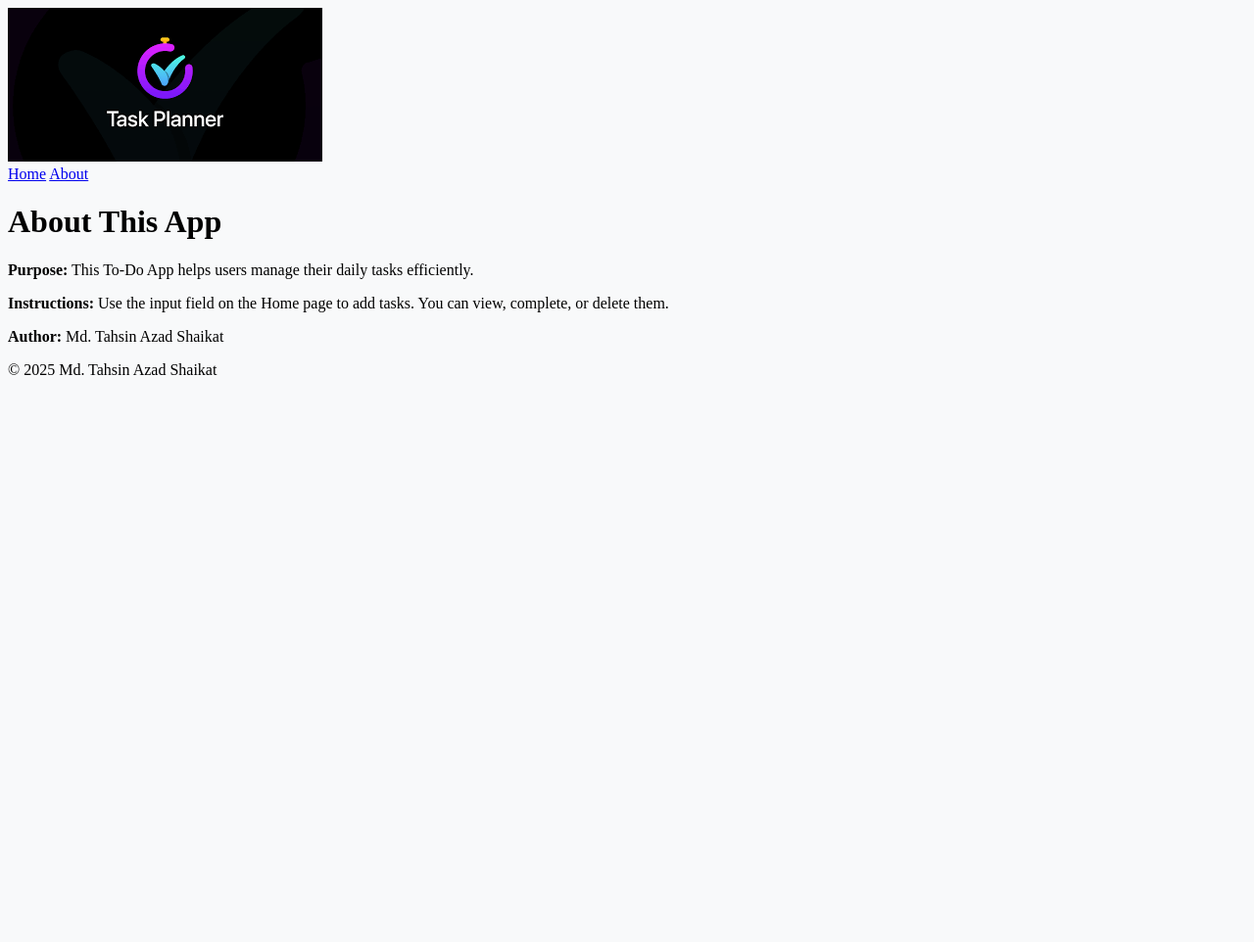
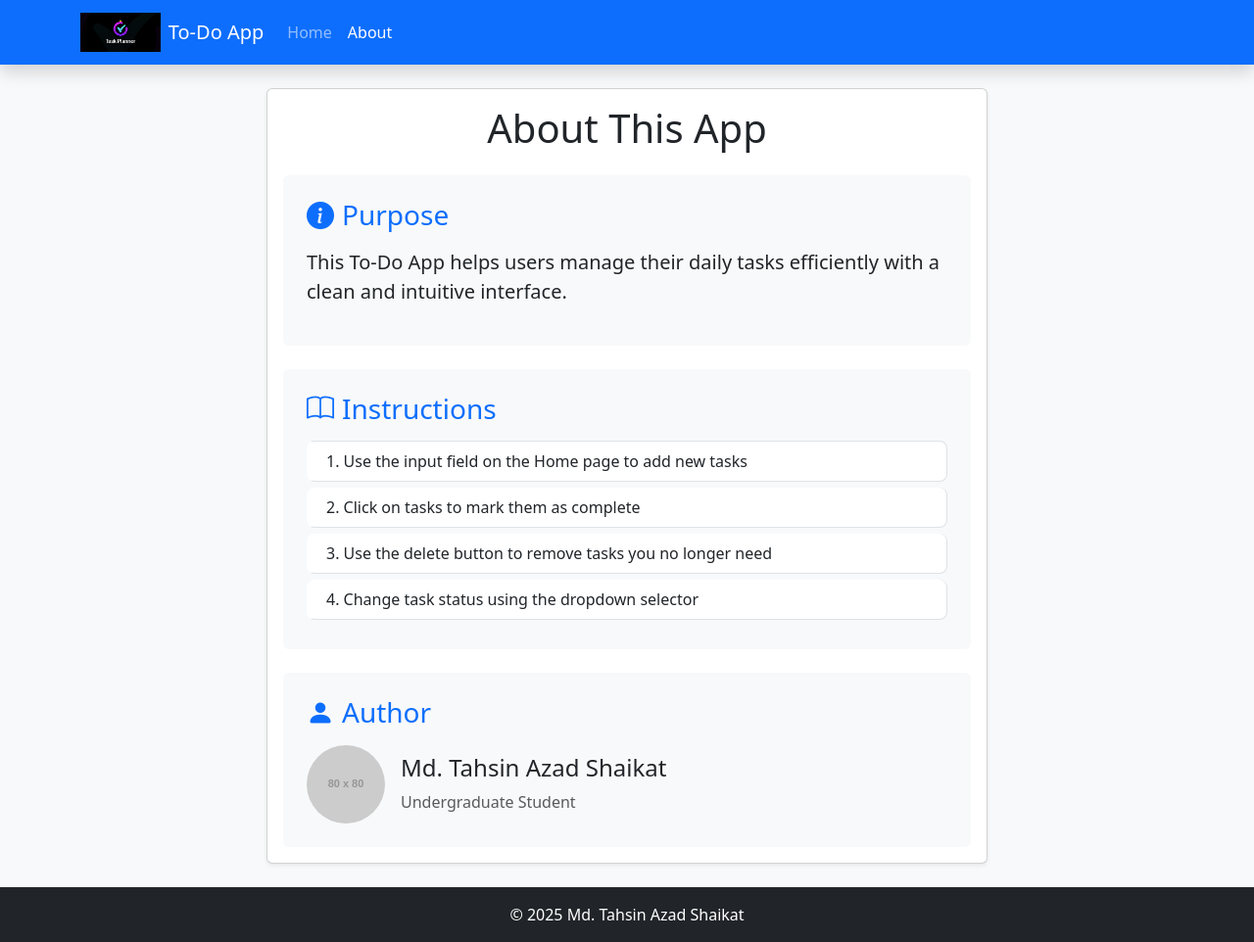
Before and after one commit to shaikat020/todo_web_app, a plain HTML site: page about.html in a window 1280 px wide. Shown: the whole page at 98% size. Before the commit the page ends 800 px from the top, so only its background shows below. Drawn offline with nearby package versions, Linux system fonts and the light colour scheme; placeholder pictures from the web are drawn by us.

Commit message:
Lab report - 4: Create about.html

```diff
--- a/about.html
+++ b/about.html
@@ -1,36 +1,92 @@
 <!DOCTYPE html>
 <html lang="en">
 <head>
-  <meta charset="UTF-8" />
-  <meta name="viewport" content="width=device-width, initial-scale=1.0" />
+  <meta charset="UTF-8">
+  <meta name="viewport" content="width=device-width, initial-scale=1.0">
   <title>About - To-Do App</title>
-  <link rel="stylesheet" href="styles.css" />
-  <link rel="icon" href="images/favicon.ico" type="image/x-icon" />
+  <!-- Bootstrap CSS -->
+  <link href="https://cdn.jsdelivr.net/npm/bootstrap@5.3.2/dist/css/bootstrap.min.css" rel="stylesheet">
+  <!-- Custom CSS -->
+  <link rel="stylesheet" href="styles.css">
+  <link rel="icon" href="images/favicon.ico" type="image/x-icon">
 </head>
-<body>
-  <header>
-    <nav class="navbar">
-      <div class="nav-left">
-        <img src="images/logo.png" alt="App Logo" class="logo" />
-        <div class="nav-links">
-          <a href="index.html">Home</a>
-          <a href="about.html" class="active">About</a>
+<body class="d-flex flex-column min-vh-100 bg-light">
+  <!-- Bootstrap Navbar - Consistent with index.html -->
+  <nav class="navbar navbar-expand-lg navbar-dark bg-primary shadow">
+    <div class="container">
+      <a class="navbar-brand d-flex align-items-center" href="#">
+        <img src="images/logo.png" alt="App Logo" height="40" class="me-2">
+        To-Do App
+      </a>
+      <button class="navbar-toggler" type="button" data-bs-toggle="collapse" data-bs-target="#navbarContent">
+        <span class="navbar-toggler-icon"></span>
+      </button>
+      <div class="collapse navbar-collapse" id="navbarContent">
+        <ul class="navbar-nav me-auto">
+          <li class="nav-item">
+            <a class="nav-link" href="index.html">Home</a>
+          </li>
+          <li class="nav-item">
+            <a class="nav-link active" href="about.html">About</a>
+          </li>
+        </ul>
+      </div>
+    </div>
+  </nav>
+
+  <!-- Main Content -->
+  <main class="container my-4 flex-grow-1">
+    <div class="row justify-content-center">
+      <div class="col-12 col-md-10 col-lg-8">
+        <div class="card shadow-sm">
+          <div class="card-body">
+            <h1 class="text-center mb-4">About This App</h1>
+
+            <div class="about-content">
+              <div class="mb-4 p-4 bg-light rounded">
+                <h3 class="mb-3 text-primary"><i class="bi bi-info-circle-fill me-2"></i>Purpose</h3>
+                <p class="lead">This To-Do App helps users manage their daily tasks efficiently with a clean and intuitive interface.</p>
+              </div>
+
+              <div class="mb-4 p-4 bg-light rounded">
+                <h3 class="mb-3 text-primary"><i class="bi bi-book me-2"></i>Instructions</h3>
+                <ol class="list-group list-group-numbered">
+                  <li class="list-group-item">Use the input field on the Home page to add new tasks</li>
+                  <li class="list-group-item">Click on tasks to mark them as complete</li>
+                  <li class="list-group-item">Use the delete button to remove tasks you no longer need</li>
+                  <li class="list-group-item">Change task status using the dropdown selector</li>
+                </ol>
+              </div>
+
+              <div class="p-4 bg-light rounded">
+                <h3 class="mb-3 text-primary"><i class="bi bi-person-fill me-2"></i>Author</h3>
+                <div class="d-flex align-items-center">
+                  <div class="me-3">
+                    <img src="https://via.placeholder.com/80" alt="Author" class="rounded-circle" width="80">
+                  </div>
+                  <div>
+                    <h4>Md. Tahsin Azad Shaikat</h4>
+                    <p class="text-muted mb-0">Undergraduate Student</p>
+                  </div>
+                </div>
+              </div>
+            </div>
+          </div>
         </div>
-
       </div>
-
-    </nav>
-  </header>
-
-  <main class="container">
-    <h1>About This App</h1>
-    <p><strong>Purpose:</strong> This To-Do App helps users manage their daily tasks efficiently.</p>
-    <p><strong>Instructions:</strong> Use the input field on the Home page to add tasks. You can view, complete, or delete them.</p>
-    <p><strong>Author:</strong> Md. Tahsin Azad Shaikat</p>
+    </div>
   </main>
 
-  <footer>
-    <p>&copy; 2025 Md. Tahsin Azad Shaikat</p>
+  <!-- Footer - Consistent with index.html -->
+  <footer class="bg-dark text-white py-3 mt-auto">
+    <div class="container text-center">
+      <p class="mb-0">&copy; 2025 Md. Tahsin Azad Shaikat</p>
+    </div>
   </footer>
+
+  <!-- Bootstrap Icons (optional) -->
+  <link rel="stylesheet" href="https://cdn.jsdelivr.net/npm/bootstrap-icons@1.10.0/font/bootstrap-icons.css">
+  <!-- Bootstrap JS Bundle with Popper -->
+  <script src="https://cdn.jsdelivr.net/npm/bootstrap@5.3.2/dist/js/bootstrap.bundle.min.js"></script>
 </body>
 </html>
```
